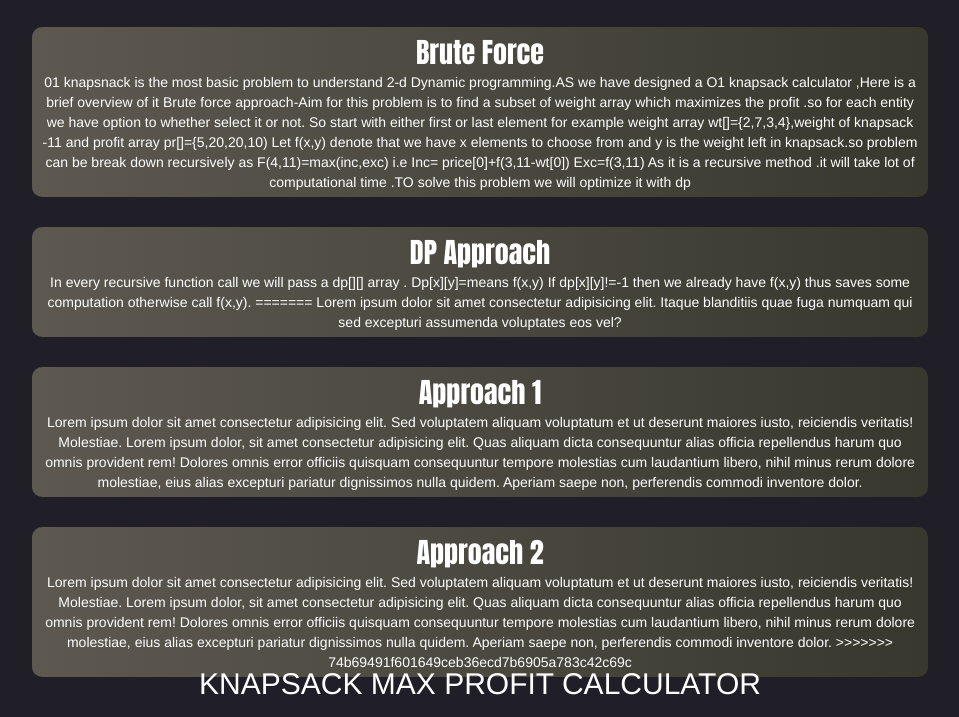
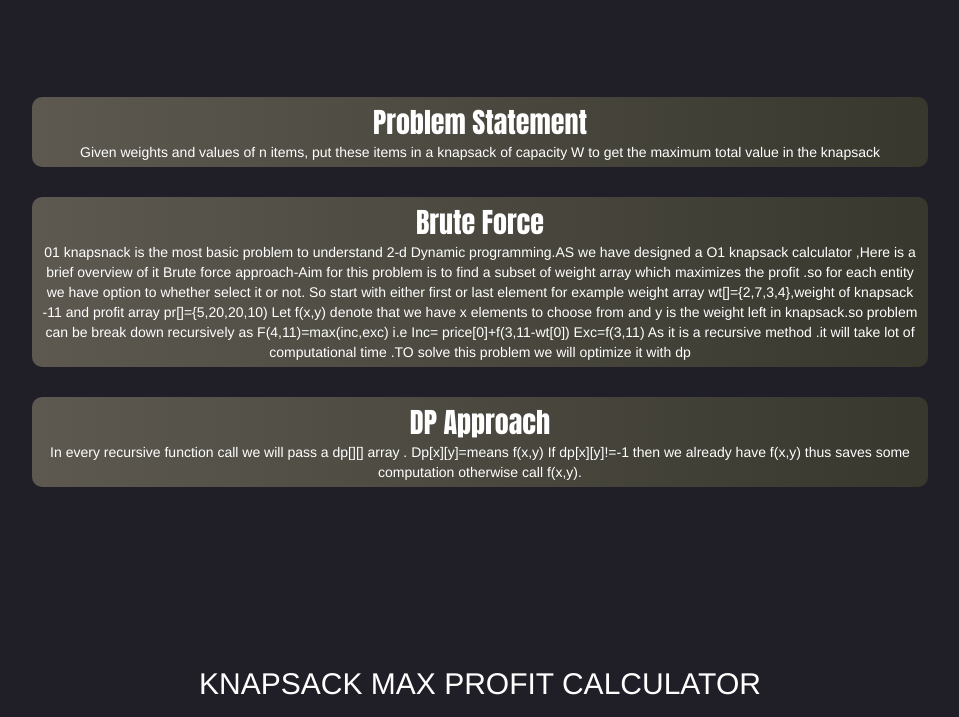
Before and after one commit to 18ankitjha/Knapsack, a plain HTML site: page index.html in a window 1280 px wide. Shown: the part 83-800 px from the top of the page, without its empty margins (160-1119 px from the left). Drawn offline with nearby package versions, Linux system fonts and the light colour scheme.

Commit message:
merged conflict resolved

```diff
--- a/index.html
+++ b/index.html
@@ -67,8 +67,9 @@
       <div id="approaches"></div>
       <div class="contain">
         <div class="accent-title">Problem Statement</div>
+
         <div>
-<<<<<<< HEAD
+
           Given weights and values of n items, put these items in a knapsack of capacity W to get the maximum total value in the knapsack
         </div>
       </div>
@@ -99,39 +100,7 @@
           In every recursive function call we will pass a dp[][] array .
           Dp[x][y]=means f(x,y)
           If dp[x][y]!=-1 then we already have f(x,y) thus saves some computation otherwise call f(x,y).
-=======
-          Lorem ipsum dolor sit amet consectetur adipisicing elit. Itaque
-          blanditiis quae fuga numquam qui sed excepturi assumenda voluptates
-          eos vel?
-        </div>
-      </div>
-      <div class="contain">
-        <div class="accent-title" >Approach 1</div>
-        <div>
-          Lorem ipsum dolor sit amet consectetur adipisicing elit. Sed
-          voluptatem aliquam voluptatum et ut deserunt maiores iusto, reiciendis
-          veritatis! Molestiae. Lorem ipsum dolor, sit amet consectetur
-          adipisicing elit. Quas aliquam dicta consequuntur alias officia
-          repellendus harum quo omnis provident rem! Dolores omnis error
-          officiis quisquam consequuntur tempore molestias cum laudantium
-          libero, nihil minus rerum dolore molestiae, eius alias excepturi
-          pariatur dignissimos nulla quidem. Aperiam saepe non, perferendis
-          commodi inventore dolor.
-        </div>
-      </div>
-      <div class="contain">
-        <div class="accent-title">Approach 2</div>
-        <div>
-          Lorem ipsum dolor sit amet consectetur adipisicing elit. Sed
-          voluptatem aliquam voluptatum et ut deserunt maiores iusto, reiciendis
-          veritatis! Molestiae. Lorem ipsum dolor, sit amet consectetur
-          adipisicing elit. Quas aliquam dicta consequuntur alias officia
-          repellendus harum quo omnis provident rem! Dolores omnis error
-          officiis quisquam consequuntur tempore molestias cum laudantium
-          libero, nihil minus rerum dolore molestiae, eius alias excepturi
-          pariatur dignissimos nulla quidem. Aperiam saepe non, perferendis
-          commodi inventore dolor.
->>>>>>> 74b69491f601649ceb36ecd7b6905a783c42c69c
+
         </div>
       </div>
     </main>
@@ -218,29 +187,14 @@
       </div>
 
       <main>
-<<<<<<< HEAD
-        <!-- <div class="contain">
-          <div class="accent-title">
-            Problem Statement
-          </div>
-=======
-        <div id="application"></div>
-        <div class="contain">
-          <div class="accent-title" >Application</div>
->>>>>>> 74b69491f601649ceb36ecd7b6905a783c42c69c
-          <div>
-            Lorem ipsum dolor sit amet consectetur adipisicing elit. Itaque
-            blanditiis quae fuga numquam qui sed excepturi assumenda voluptates
-            eos vel?
-          </div>
-<<<<<<< HEAD
-        </div> -->
 
 
 
-=======
-        </div>
->>>>>>> 74b69491f601649ceb36ecd7b6905a783c42c69c
+
+
+
+      </div>
+
       </main>
     </section>
 
```
